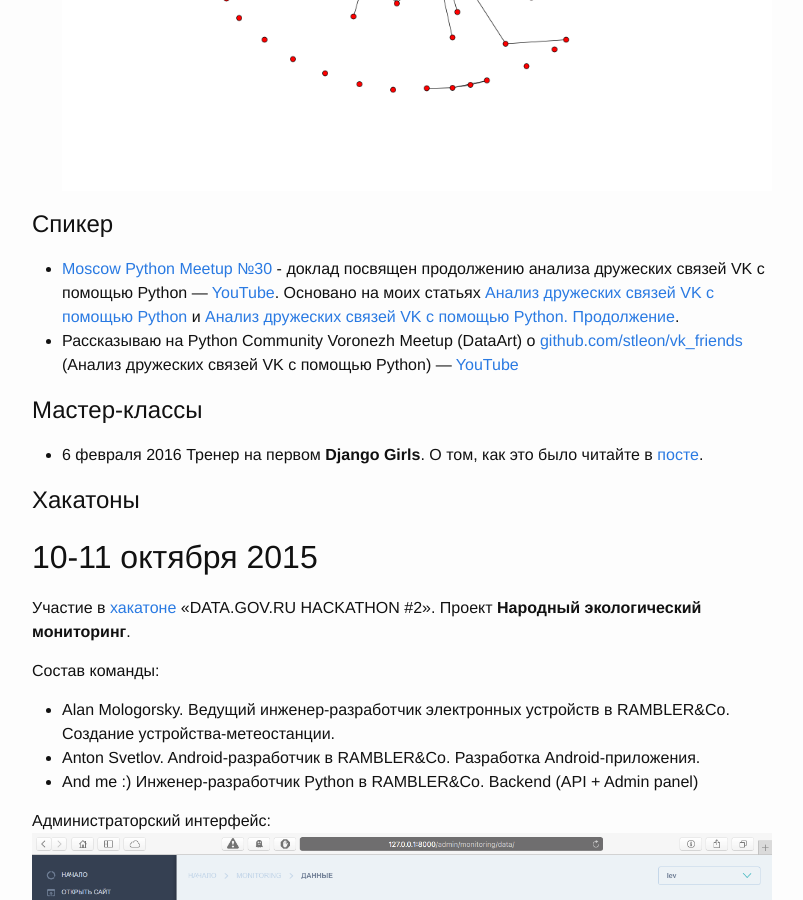
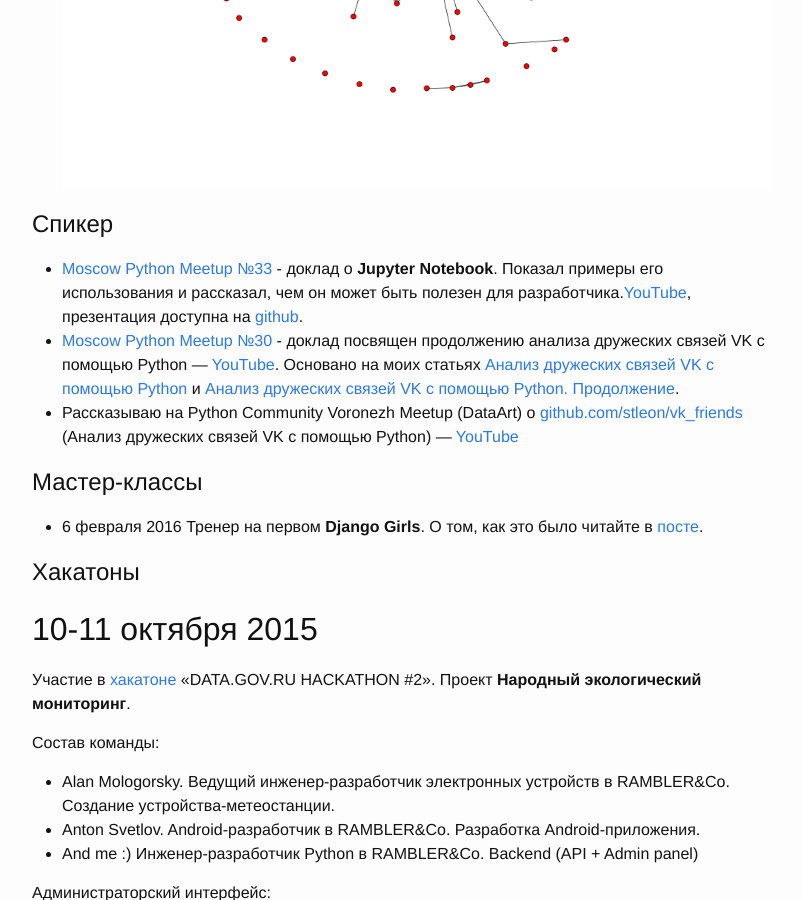
Before and after one commit to stleon/stleon.github.io, a Jekyll site: the page built from resume.md, in a window 1280 px wide and 900 px high, scrolled down 3022 px. Shown: the whole window, without its empty margins (238-1041 px from the left). Built offline with Jekyll 4.4.1, drawn with Linux system fonts in a browser that asks for light colours.

Commit message:
moscow python 33

```diff
--- a/resume.md
+++ b/resume.md
@@ -55,6 +55,7 @@
 ![Анализ дружеских связей VK с помощью Python. Продолжение](/downloads/vk_friends2.png)
 
 # Спикер
+- [Moscow Python Meetup №33](http://www.moscowpython.ru/meetup/33/ipython-jupyter-4-fun-profit/) - доклад о **Jupyter Notebook**. Показал примеры его использования и рассказал, чем он может быть полезен для разработчика.[YouTube](https://youtu.be/kgXl4PFXq_s?t=4115), презентация доступна на [github](https://github.com/stleon/ipython-slides).
 - [Moscow Python Meetup №30](http://www.moscowpython.ru/meetup/30/analiz-druzheskih-svjazej-vk-s-pomoshchju-python/) - доклад посвящен продолжению анализа дружеских связей VK с помощью Python — [YouTube](https://www.youtube.com/watch?v=W7-tSpkjFD4). Основано на моих статьях [Анализ дружеских связей VK с помощью Python ](https://habrahabr.ru/post/221251/) и [Анализ дружеских связей VK с помощью Python. Продолжение](https://habrahabr.ru/post/221251/).
 - Рассказываю на Python Community Voronezh Meetup (DataArt) о [github.com/stleon/vk_friends](https://github.com/stleon/vk_friends) (Анализ дружеских связей VK с помощью Python) — [YouTube](https://youtu.be/RkcX6ZWU56s?t=8040)
 
```
